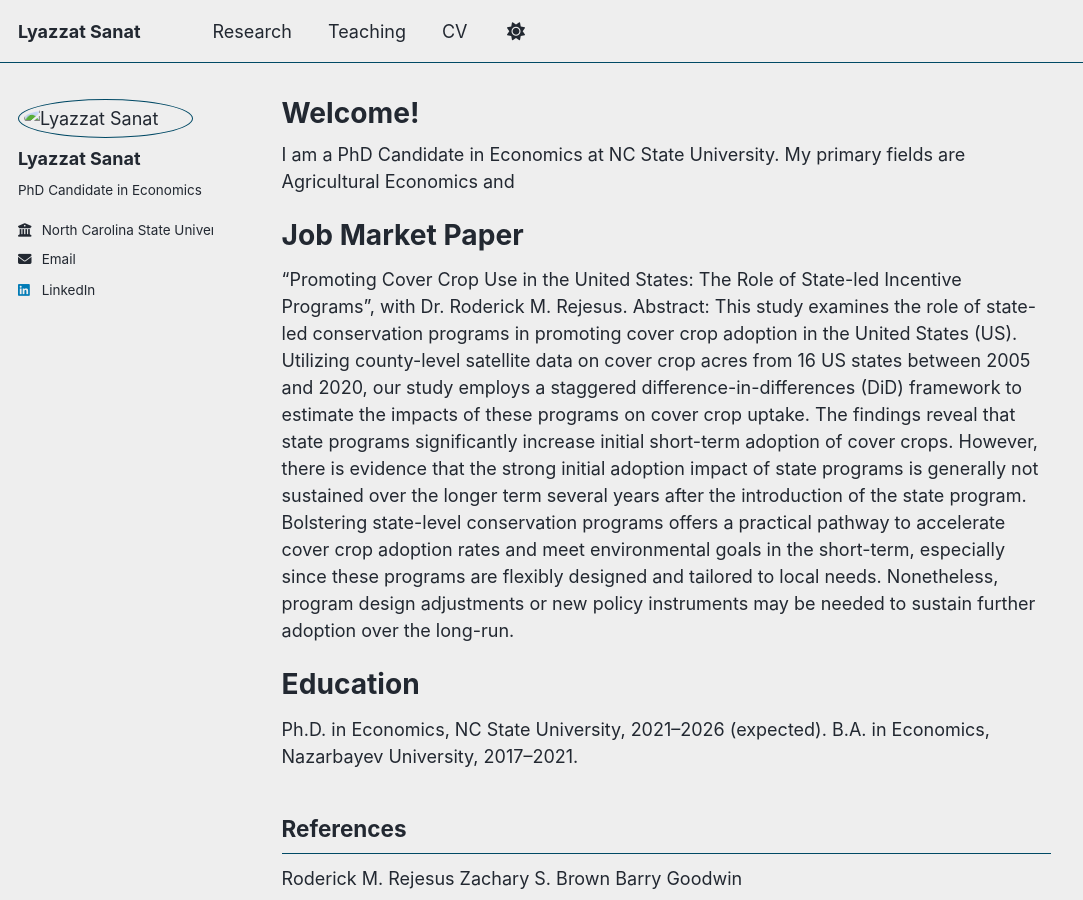
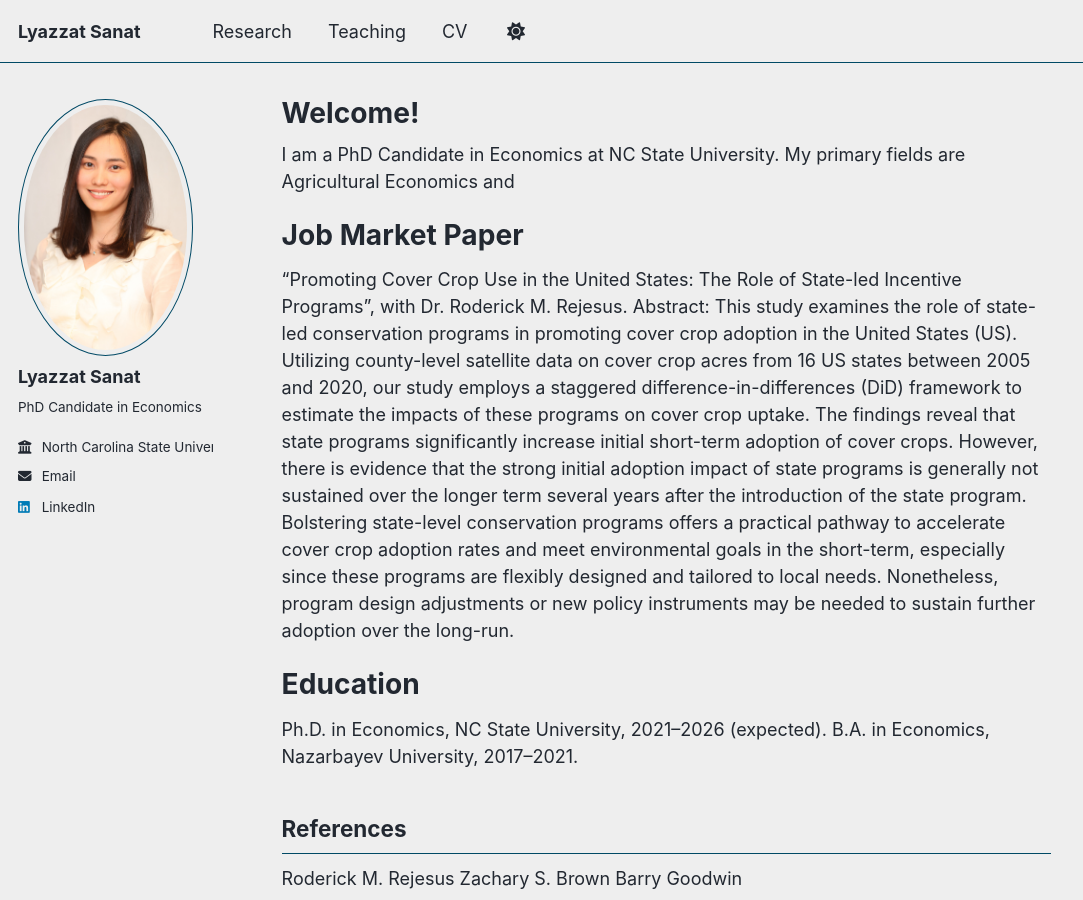
Before and after one commit to lyazzatsanat/lyazzatsanat.github.io, a Jekyll site: the page built from _pages/about.md, in a window 1280 px wide and 900 px high. Shown: the whole window, without its empty margins (0-1083 px from the left). Built offline with Jekyll 4.4.1, drawn with Linux system fonts in a browser that asks for light colours; a script that is not in the unit is left out.

Commit message:
Update _config.yml

```diff
--- a/_config.yml
+++ b/_config.yml
@@ -23,7 +23,7 @@ repository               : "lyazzatsanat/lyazzatsanat.github.io"
 #               Additional customization can be done by editing /_includes/author-profile.html
 author:
   # Biographic information
-  avatar           : "images/Headshot_LS.jpg"
+  avatar           : "Headshot_LS.jpg"
   name             : "Lyazzat Sanat"
   pronouns         : # example: "she/her"
   bio              : "PhD Candidate in Economics"
```
